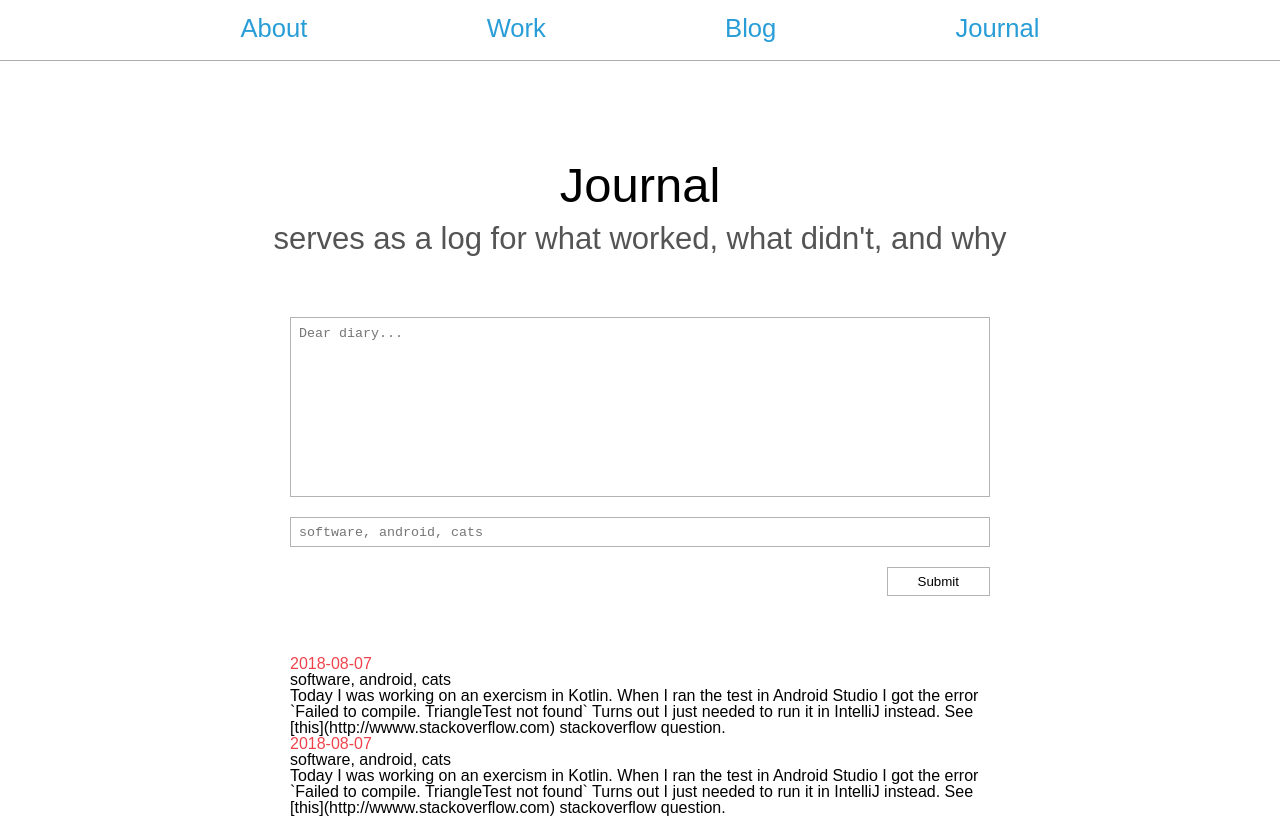
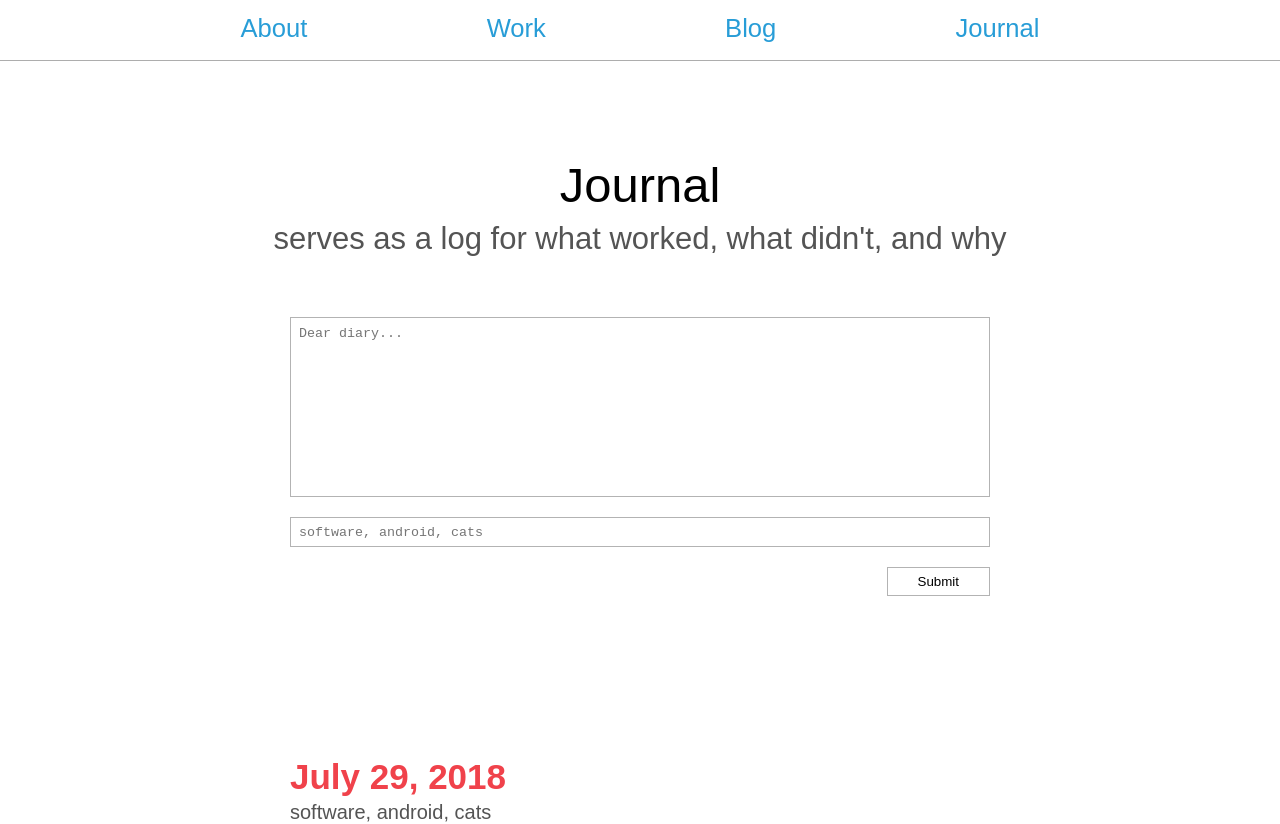
Before and after one commit to lalunamel/journal, a React (Create React App) app: page / in a window 1280 px wide. Shown: the top 824 px of the page. Built offline with nearby package versions, Linux system fonts and the light colour scheme.

Commit message:
Add styling for entries

```diff
--- a/public/index.html
+++ b/public/index.html
@@ -20,6 +20,8 @@
       Learn how to configure a non-root public URL by running `npm run build`.
     -->
     <title>Journal</title>
+    <script type="text/javascript" src="//use.typekit.net/fjx5dfz.js"></script>
+    <script type="text/javascript">try{Typekit.load();}catch(e){}</script>
   </head>
   <body>
     <noscript>
--- a/src/components/App/App.js
+++ b/src/components/App/App.js
@@ -15,16 +15,16 @@ class App extends Component {
       tagEditorValue: "",
       entries: [
         {
-          date: "2018-08-07",
+          date: new Date().toISOString(),
           tags: "software, android, cats",
           text: `Today I was working on an exercism in Kotlin. When I ran the test in Android Studio I got the error \`Failed to compile. TriangleTest not found\`
 
           Turns out I just needed to run it in IntelliJ instead. See [this](http://wwww.stackoverflow.com) stackoverflow question.`
         },
         {
-          date: "2018-08-07",
+          date: new Date().toISOString(),
           tags: "software, android, cats",
-          text: `Today  I was working on an exercism in Kotlin. When I ran the test in Android Studio I got the error \`Failed to compile. TriangleTest not found\`
+          text: `Today  I was wonrking on an exercism in Kotlin. When I ran the test in Android Studio I got the error \`Failed to compile. TriangleTest not found\`
 
             Turns out I just needed to run it in IntelliJ instead. See [this](http://wwww.stackoverflow.com) stackoverflow question.`
         }
--- a/src/components/EntriesContainer.js
+++ b/src/components/EntriesContainer.js
@@ -13,7 +13,6 @@ const styles = {
 };
 
 const EntriesContainer = props => {
-  console.log(props);
   return (
     <div style={styles.entriesContainer}>
       {props.entries.map(entry => {
--- a/src/components/Entry.js
+++ b/src/components/Entry.js
@@ -4,18 +4,35 @@ import PropTypes from "prop-types";
 import Colors from "../codysehl.net-scaffold/js/colors";
 
 const styles = {
-  entry: {},
+  entry: {
+    marginTop: 100,
+    fontWeight: 400,
+    lineHeight: 1.2
+  },
   date: {
-    color: Colors.red
+    color: Colors.red,
+    fontSize: 35,
+    fontWeight: 700
   },
-  tags: {},
-  text: {}
+  tags: {
+    fontSize: 20,
+    marginTop: 2,
+    color: Colors.calmerBlack,
+    fontWeight: 500
+  },
+  text: {
+    marginTop: 15,
+    fontSize: 25,
+    color: Colors.calmerBlack
+  }
 };
 
 const Entry = props => {
+  const formattedDate = new Date(props.date).toLocaleDateString("en-US", { year: "numeric", month: "long", day: "2-digit" });
+
   return (
     <div style={styles.entry}>
-      <div style={styles.date}>{props.date}</div>
+      <div style={styles.date}>{formattedDate}</div>
       <div style={styles.tags}>{props.tags}</div>
       <div style={styles.text}>{props.text}</div>
     </div>
```
